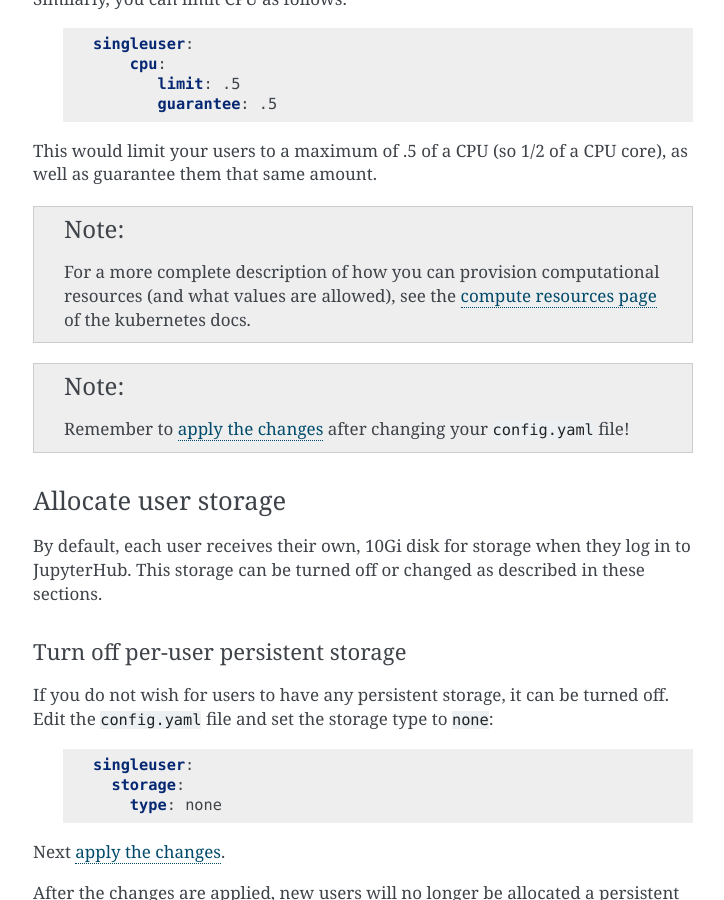
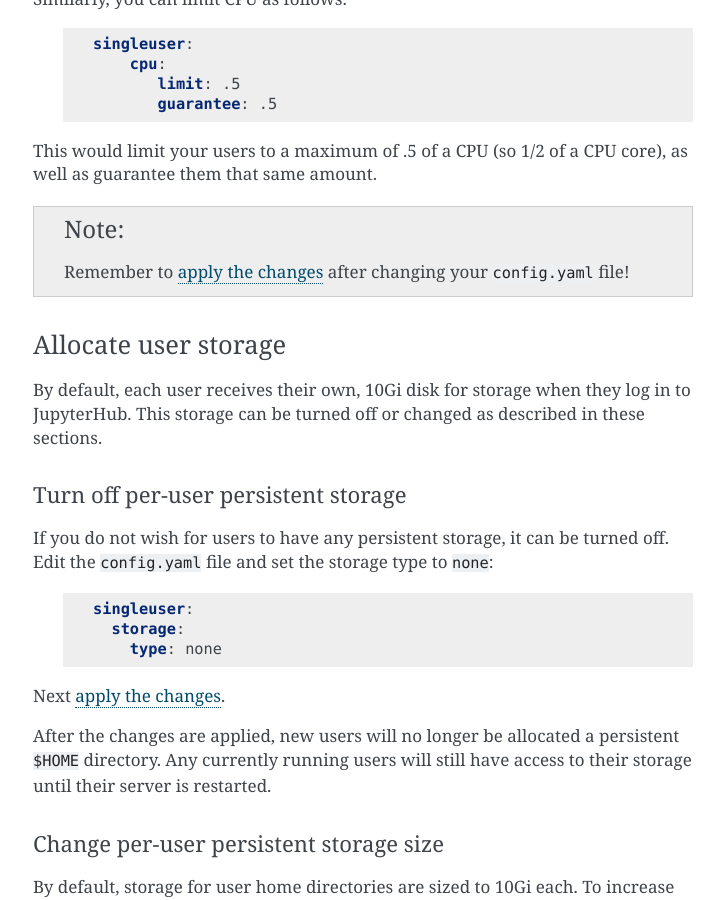
Before and after one commit to jupyterhub/zero-to-jupyterhub-k8s, a Sphinx documentation site: the page built from doc/source/user-experience.rst, in a window 1280 px wide and 900 px high, scrolled down 5335 px. Shown: the whole window, without its empty margins (387-1111 px from the left). Built offline with Sphinx 7.4.7, drawn with Linux system fonts in a browser that asks for light colours.

Commit message:
Update user-experience.rst

```diff
--- a/doc/source/user-experience.rst
+++ b/doc/source/user-experience.rst
@@ -271,12 +271,6 @@
 
 .. note::
 
-   For a more complete description of how you can provision computational resources (and what values are allowed), see
-   the `compute resources page <https://kubernetes.io/docs/concepts/configuration/manage-compute-resources-container/#meaning-of-cpu>`_
-   of the kubernetes docs.
-
-.. note::
-
    Remember to `apply the changes`_ after changing your ``config.yaml`` file!
 
 .. _user_storage:
```
